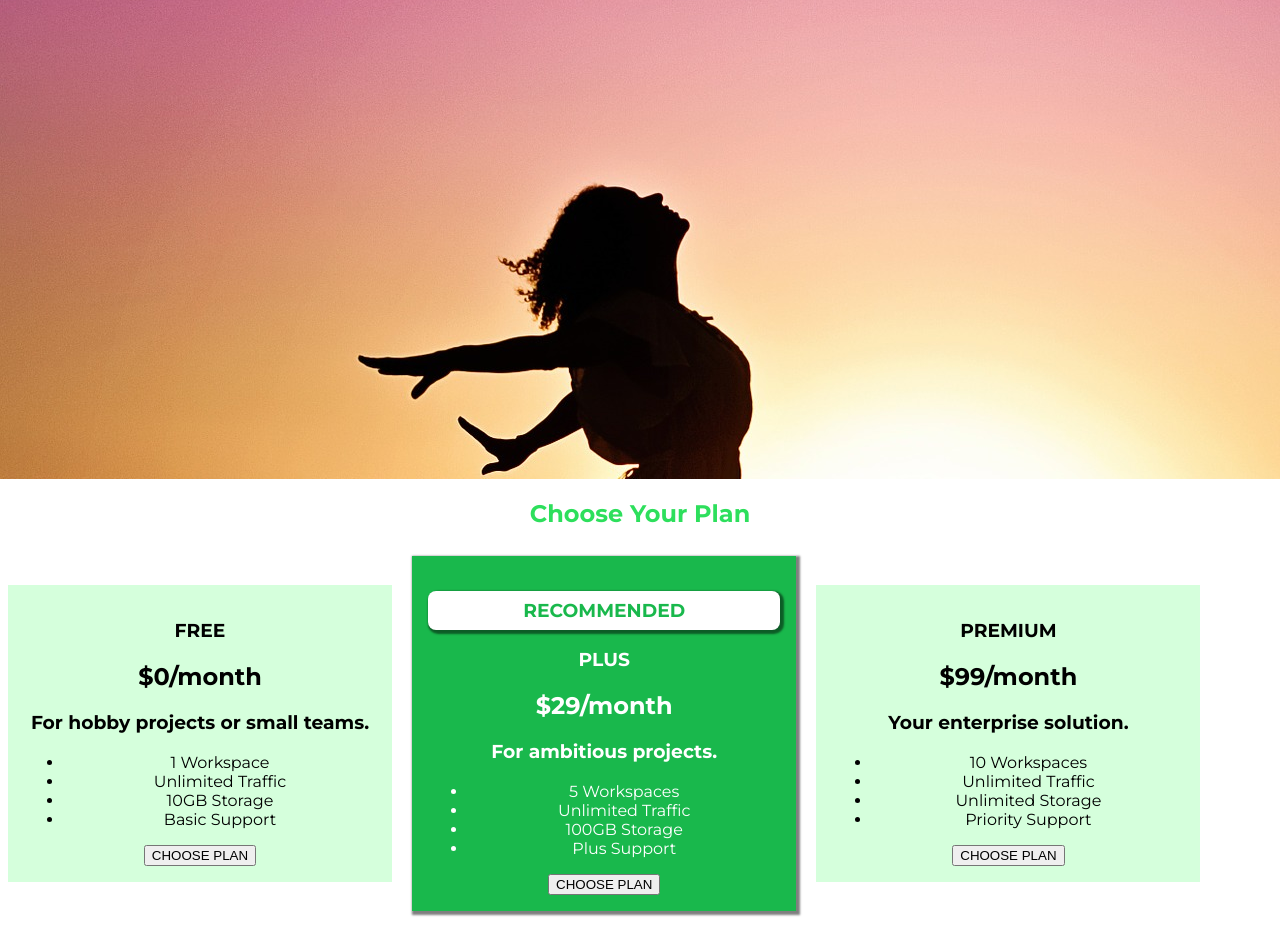
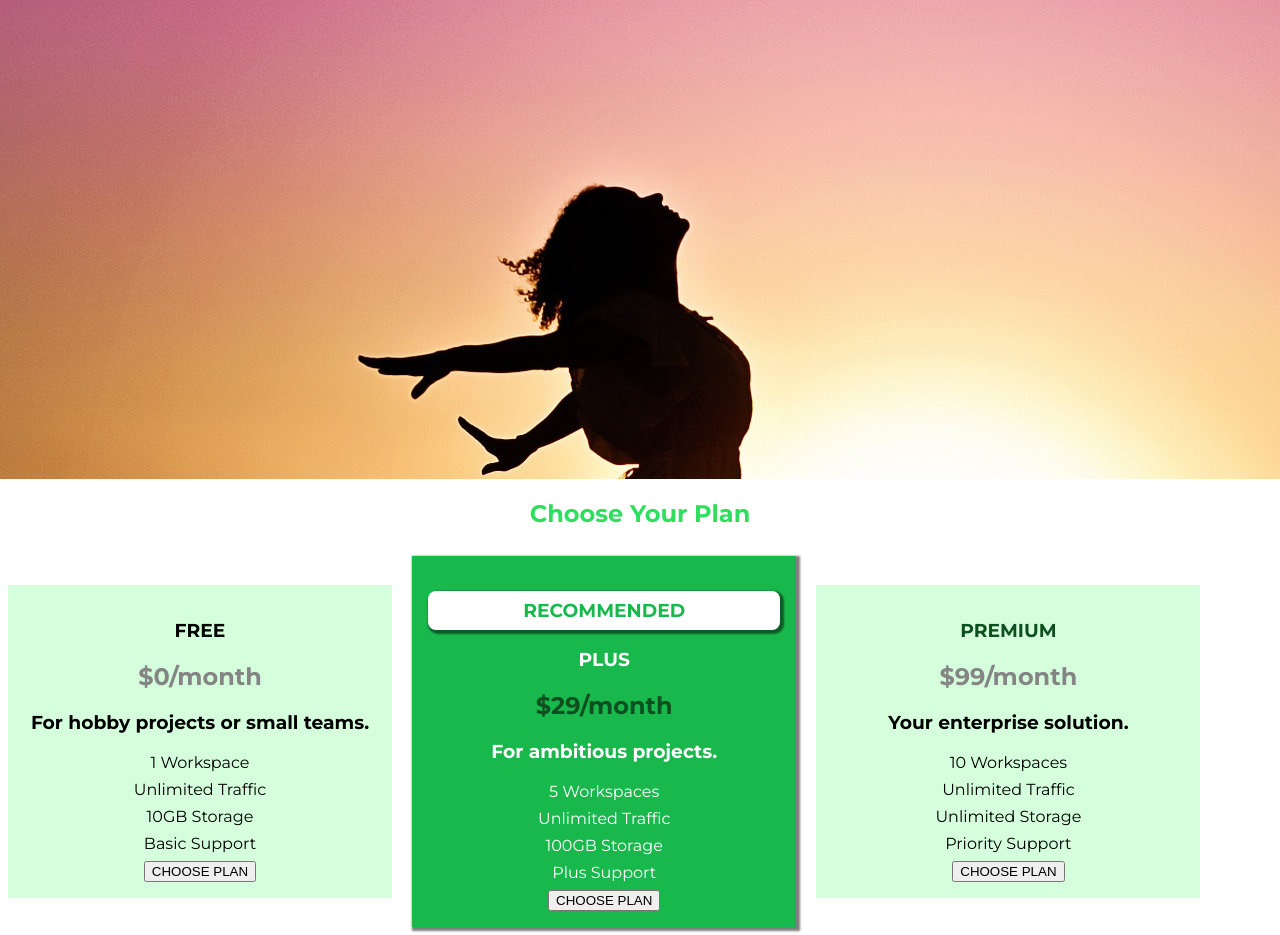
Before and after one commit to Adri-Antanon/CSS-complete-guide, a plain HTML site: page index.html in a window 1280 px wide. Shown: the part 92-1027 px from the top of the page. Drawn offline with Linux system fonts and the light colour scheme.

Commit message:
style: working on title and the price

```diff
--- a/index.html
+++ b/index.html
@@ -41,10 +41,10 @@
         <h1 class="section-title">Choose Your Plan</h1>
         <div>
           <article class="plan">
-            <h1>FREE</h1>
-            <h2>$0/month</h2>
+            <h1 class="plan_title">FREE</h1>
+            <h2 class="plan__price">$0/month</h2>
             <h3>For hobby projects or small teams.</h3>
-            <ul>
+            <ul class="plan__features">
               <li>1 Workspace</li>
               <li>Unlimited Traffic</li>
               <li>10GB Storage</li>
@@ -56,10 +56,10 @@
           </article>
           <article class="plan plan--highlighted">
             <h1 class="plan__annotation">RECOMMENDED</h1>
-            <h1>PLUS</h1>
-            <h2>$29/month</h2>
+            <h1 class="plan__title">PLUS</h1>
+            <h2 class="plan__price">$29/month</h2>
             <h3>For ambitious projects.</h3>
-            <ul>
+            <ul class="plan__features">
               <li>5 Workspaces</li>
               <li>Unlimited Traffic</li>
               <li>100GB Storage</li>
@@ -70,10 +70,10 @@
             </div>
           </article>
           <article class="plan">
-            <h1>PREMIUM</h1>
-            <h2>$99/month</h2>
+            <h1 class="plan__title">PREMIUM</h1>
+            <h2 class="plan__price">$99/month</h2>
             <h3>Your enterprise solution.</h3>
-            <ul>
+            <ul class="plan__features">
               <li>10 Workspaces</li>
               <li>Unlimited Traffic</li>
               <li>Unlimited Storage</li>
--- a/styles/plan.css
+++ b/styles/plan.css
@@ -26,3 +26,27 @@
   padding: 0.8rem;
   color: var(--dark-green);
 }
+
+.plan__features {
+  list-style: none;
+  padding: 0;
+  margin: 0;
+}
+
+.plan__features li {
+  margin: 0.8rem 0;
+}
+
+.plan__title {
+  color: var(--brand-color);
+}
+.plan__price {
+  color: rgb(133, 133, 133);
+}
+
+.plan--highlighted .plan__price {
+  color: var(--brand-color);
+}
+.plan--highlighted .plan__title {
+  color: white;
+}
```
